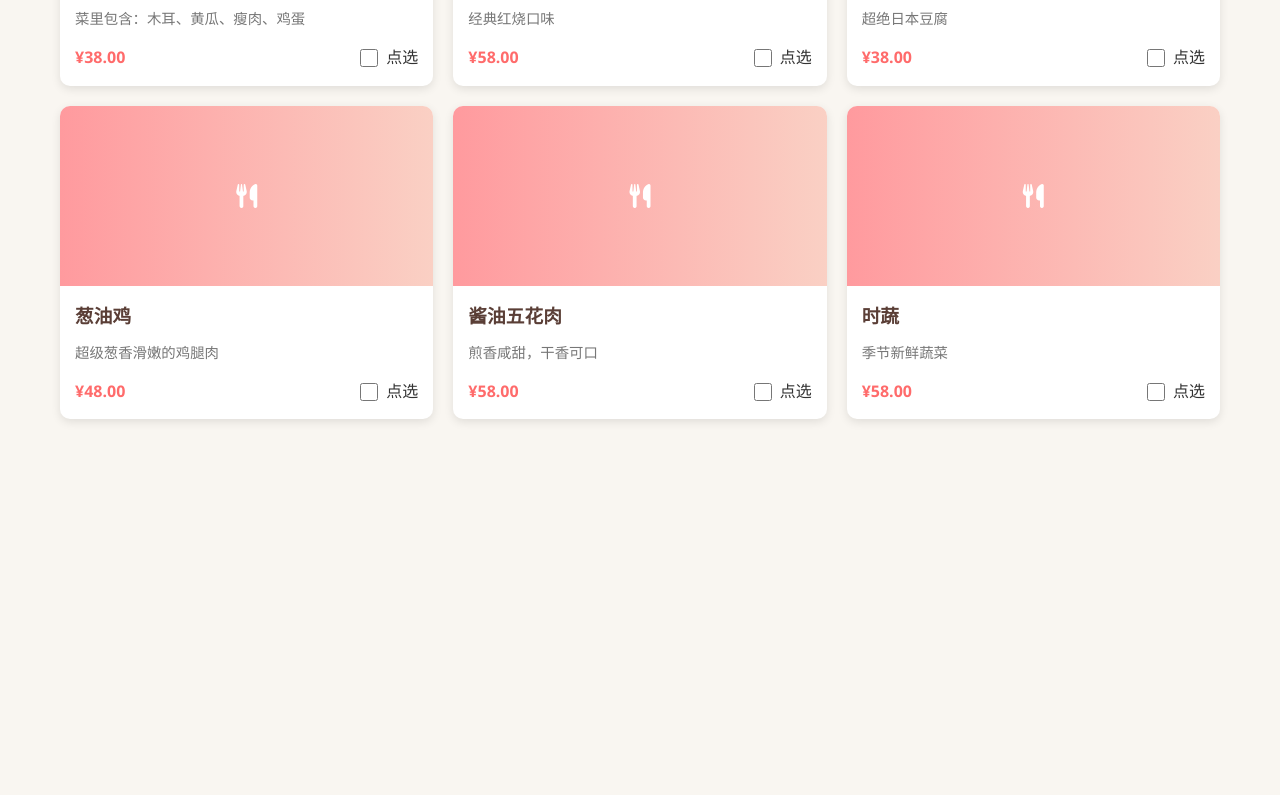
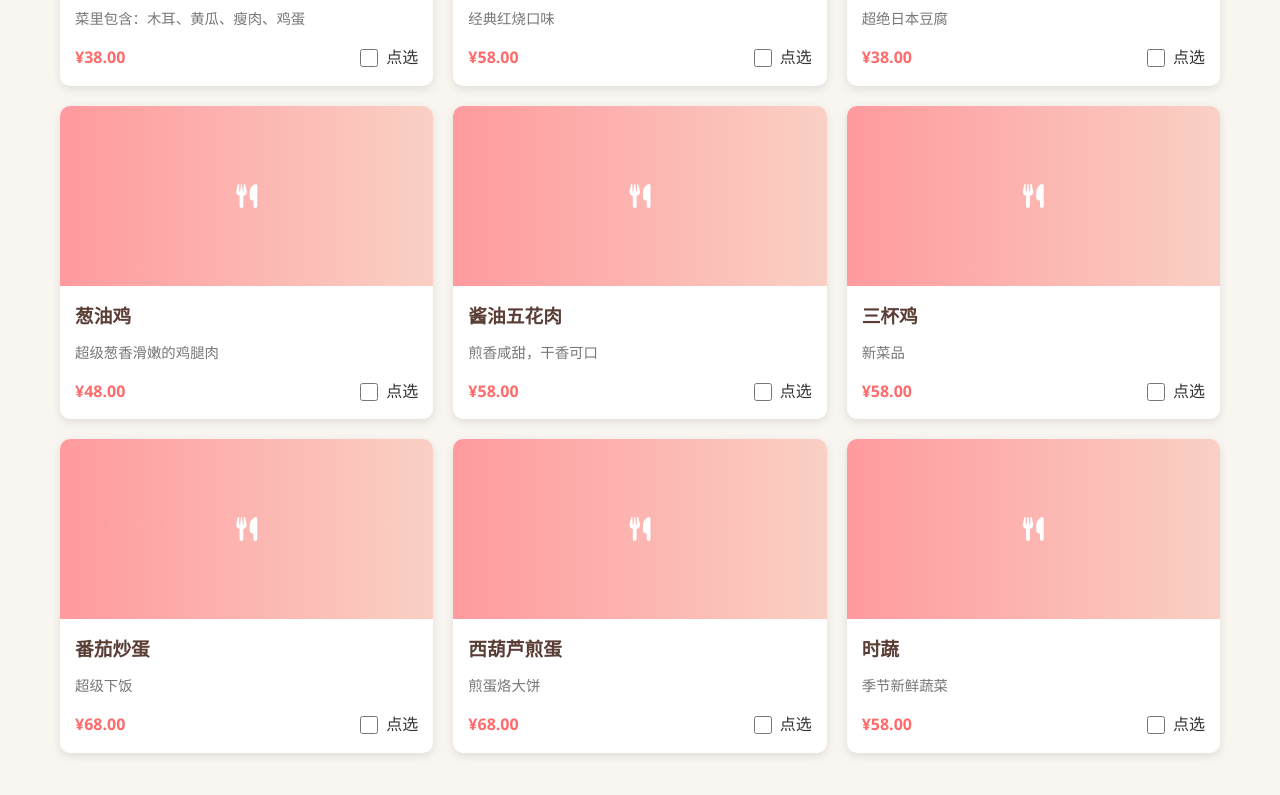
Before and after one commit to HanL001117/date-invitation, a plain HTML site: page index.html in a window 1280 px wide. Shown: the part 3796-4591 px from the top of the page. Before the commit the page ends 4514 px from the top, so only its background shows below. Drawn offline with Linux system fonts and the light colour scheme.

Commit message:
Add files via upload

```diff
--- a/index.html
+++ b/index.html
@@ -370,7 +370,10 @@
             { id: 33, name: "日本豆腐煲", category: "hot", price: 38, description: "超绝日本豆腐" },
             { id: 34, name: "葱油鸡", category: "hot", price: 48, description: "超级葱香滑嫩的鸡腿肉" },
             { id: 36, name: "酱油五花肉", category: "hot", price: 58, description: "煎香咸甜，干香可口" },
-            { id: 37, name: "时蔬", category: "hot", price: 58, description: "季节新鲜蔬菜" },
+            { id: 37, name: "三杯鸡", category: "hot", price: 58, description: "新菜品" },
+            { id: 38, name: "番茄炒蛋", category: "hot", price: 68, description: "超级下饭" },
+            { id: 39, name: "西葫芦煎蛋", category: "hot", price: 68, description: "煎蛋烙大饼" },
+            { id: 40, name: "时蔬", category: "hot", price: 58, description: "季节新鲜蔬菜" },
         ];
 
         // 存储当前选中的菜品
```
